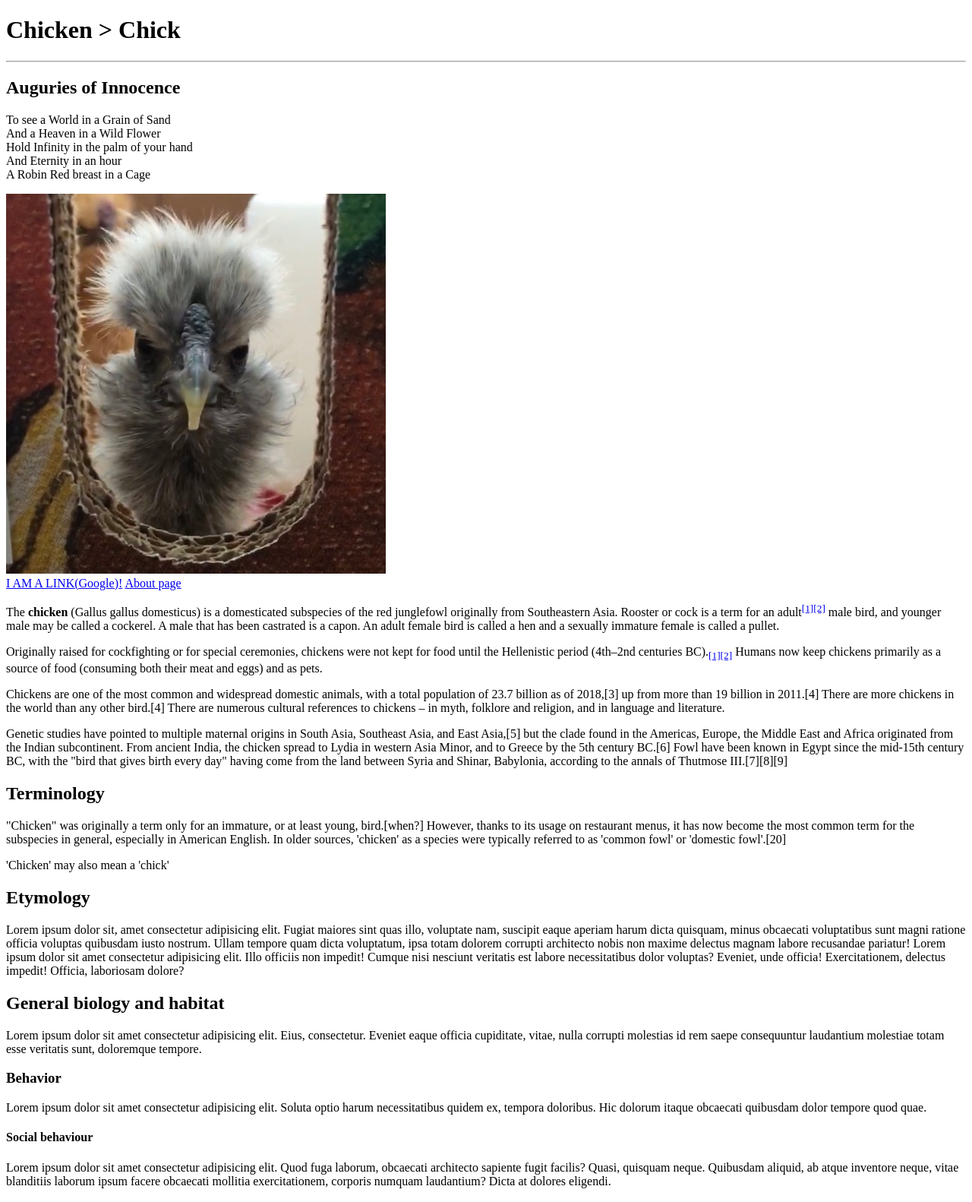
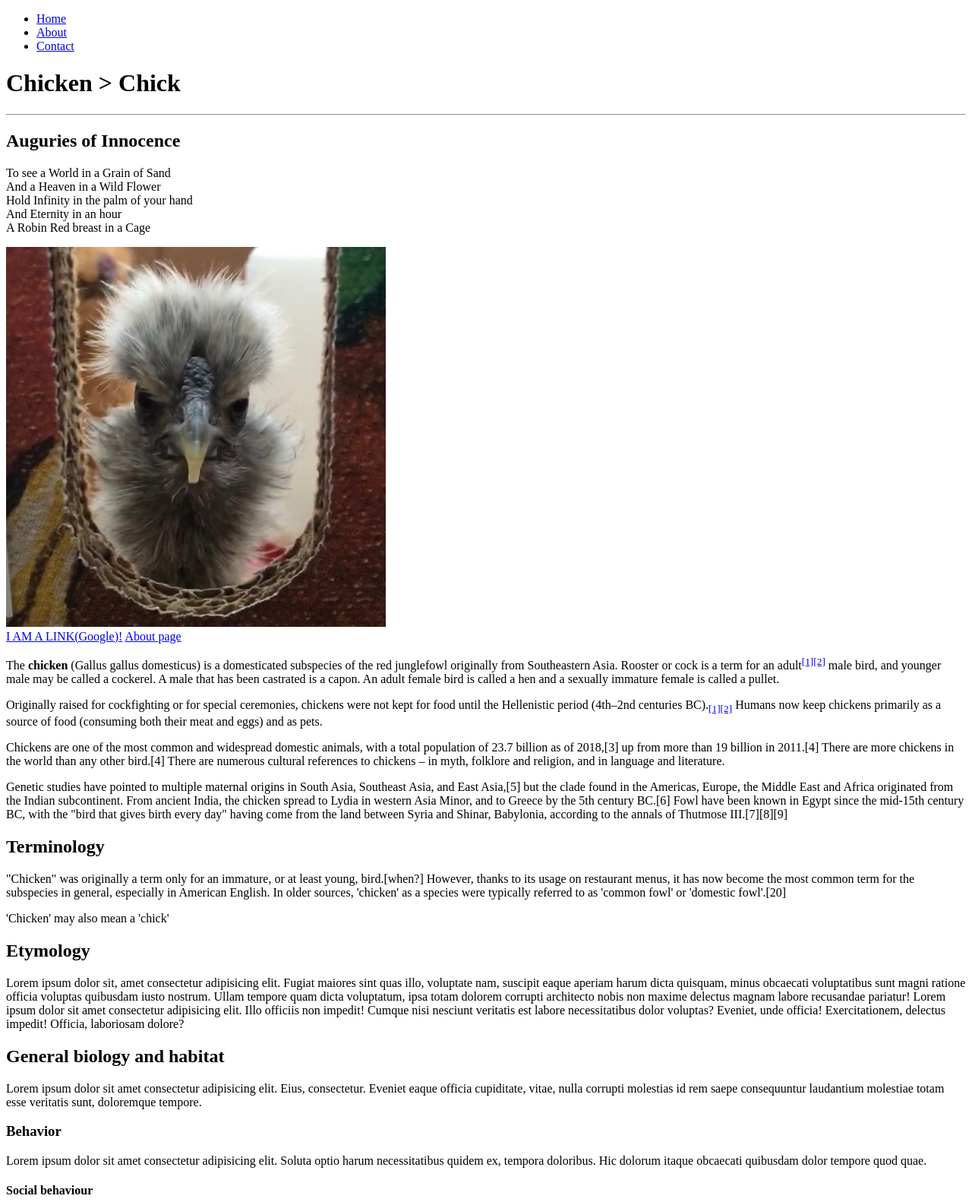
Before and after one commit to JaideepGuntupalli/Web-Development-UDY, a plain HTML site: page 4-HTML_Next Steps & Semantics/my-chickens.html in a window 1280 px wide. Shown: the top 1582 px of the page at 76% size. Drawn offline with Linux system fonts and the light colour scheme.

Commit message:
Tried out semantic elements

```diff
--- a/4-HTML_Next Steps & Semantics/my-chickens.html
+++ b/4-HTML_Next Steps & Semantics/my-chickens.html
@@ -5,7 +5,17 @@
         <title>Chickens</title>
     </head>
     <body>
-        <h1>Chicken &gt; Chick</h1>
+        <header>
+            <nav>
+                <ul>
+                    <li><a href="#">Home</a></li>
+                    <li><a href="#">About</a></li>
+                    <li><a href="#">Contact</a></li>
+                </ul>
+            </nav>
+        </header>
+        <main>
+            <h1>Chicken &gt; Chick</h1>
         <hr>
 
         <h2>Auguries of Innocence</h2>
@@ -30,15 +40,20 @@
 
         <p>Genetic studies have pointed to multiple maternal origins in South Asia, Southeast Asia, and East Asia,[5] but the clade found in the Americas, Europe, the Middle East and Africa originated from the Indian subcontinent. From ancient India, the chicken spread to Lydia in western Asia Minor, and to Greece by the 5th century BC.[6] Fowl have been known in Egypt since the mid-15th century BC, with the "bird that gives birth every day" having come from the land between Syria and Shinar, Babylonia, according to the annals of Thutmose III.[7][8][9]</p>
 
-        <h2>Terminology</h2>
+        <section>
+            <h2>Terminology</h2>
 
         <p>"Chicken" was originally a term only for an immature, or at least young, bird.[when?] However, thanks to its usage on restaurant menus, it has now become the most common term for the subspecies in general, especially in American English. In older sources, 'chicken' as a species were typically referred to as 'common fowl' or 'domestic fowl'.[20]</p>
+        </section>
 
         <p>'Chicken' may also mean a 'chick' </p>
 
-        <h2>Etymology</h2>
+        <section>
+            <h2>Etymology</h2>
 
         <p>Lorem ipsum dolor sit, amet consectetur adipisicing elit. Fugiat maiores sint quas illo, voluptate nam, suscipit eaque aperiam harum dicta quisquam, minus obcaecati voluptatibus sunt magni ratione officia voluptas quibusdam iusto nostrum. Ullam tempore quam dicta voluptatum, ipsa totam dolorem corrupti architecto nobis non maxime delectus magnam labore recusandae pariatur! Lorem ipsum dolor sit amet consectetur adipisicing elit. Illo officiis non impedit! Cumque nisi nesciunt veritatis est labore necessitatibus dolor voluptas? Eveniet, unde officia! Exercitationem, delectus impedit! Officia, laboriosam dolore?</p>
+
+        </section>
 
         <h2>General biology and habitat</h2>
 
@@ -91,5 +106,14 @@
                     <li>Rhode Island Red</li>
                 </ul>
         </ul>
+        </main>
+        <footer>
+            <nav>
+                <ul>
+                    <li><a href="#">Contact</a></li>
+                    <li><a href="#">Help</a></li>
+                </ul>
+            </nav>
+        </footer>
     </body>
 </html>
```
